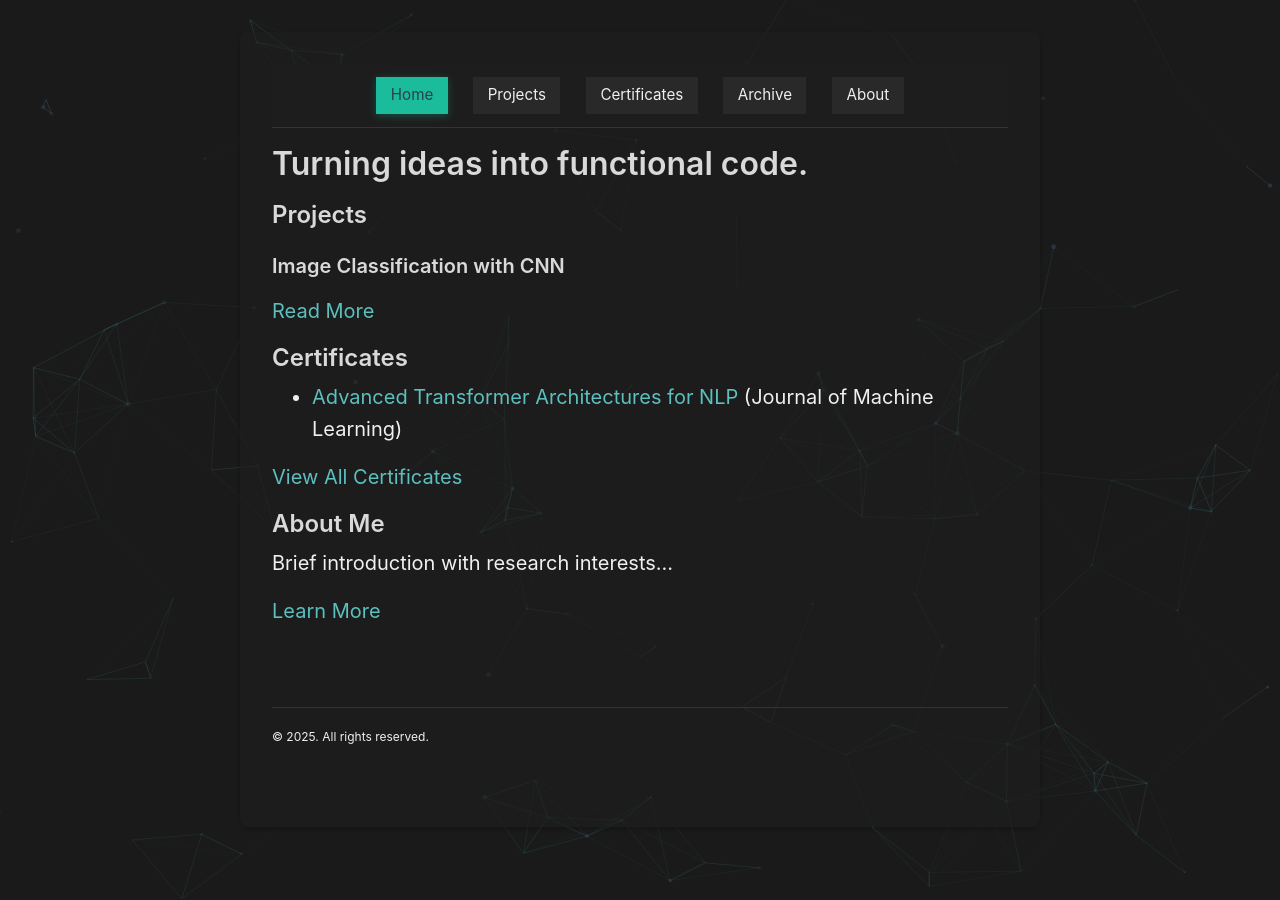
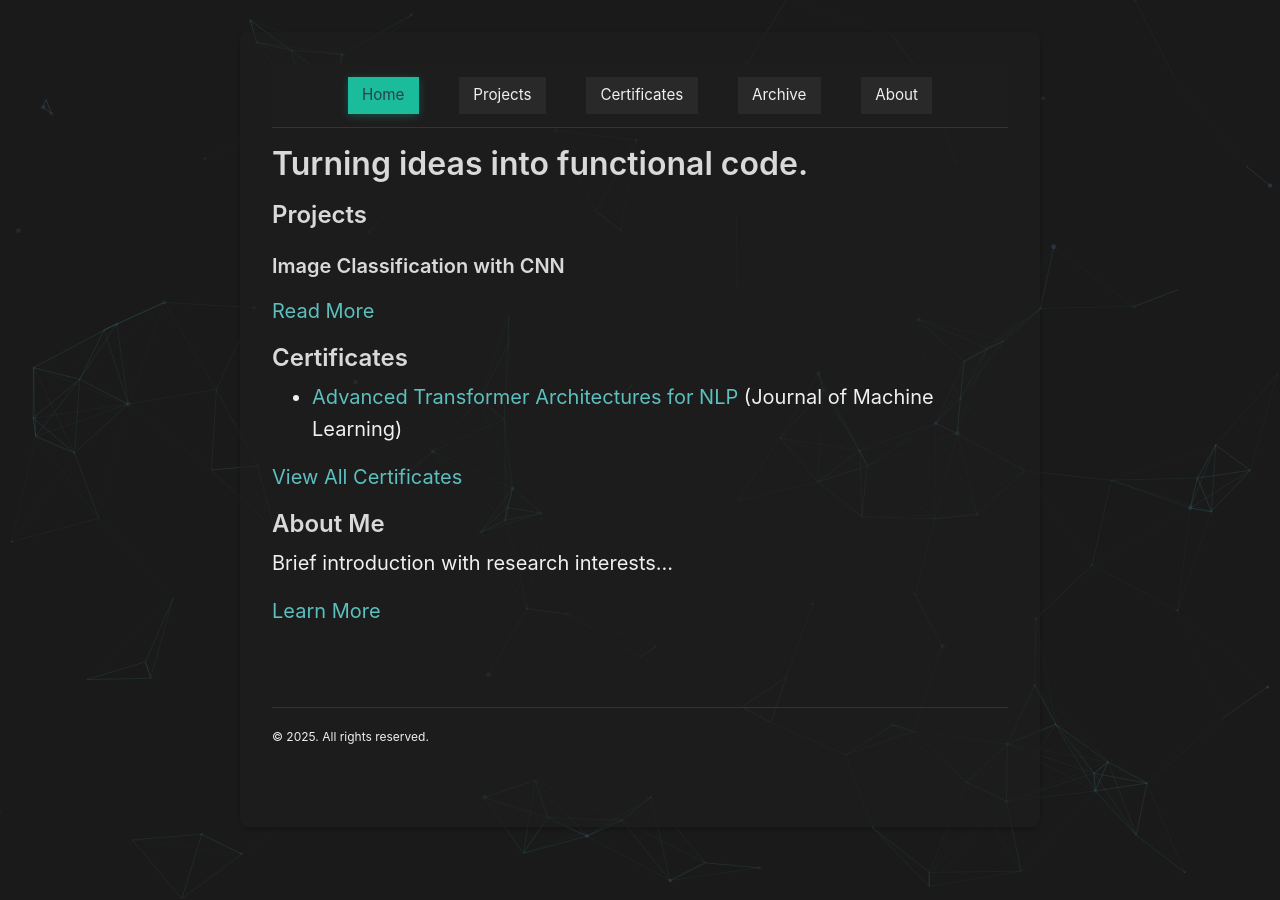
Before and after one commit to Mohammad-Talaat7/Mohammad-Talaat7.github.io, a Jekyll site: the page built from index.markdown, in a window 1280 px wide. Built offline with Jekyll 4.4.1, drawn with Linux system fonts in a browser that asks for light colours; the list of posts is cut into pages by our own code.

Commit message:
fixing conflict navbar

```diff
--- a/_data/navigation.yml
+++ b/_data/navigation.yml
@@ -1,5 +1,6 @@
 - name: "Home"
   url: "/"
+  exact: true
 - name: "Projects"
   url: "/projects/"
 - name: "Certificates"
--- a/_layouts/default.html
+++ b/_layouts/default.html
@@ -74,18 +74,21 @@
     <div class="container content">
 
       <nav class="main-nav">
+        {% assign base_dir = site.baseurl | default: '' %}
         {% for item in site.data.navigation %}
-          {% assign clean_url = item.url | replace: '.html', '' %}
-          <a class="nav-item{% if page.url contains clean_url %} active{% endif %}"
-             href="{{ item.url | relative_url }}">
+          {% assign item_url = item.url | relative_url | replace: '//', '/' %}
+          {% assign page_url = page.url | replace: '//', '/' | replace: '/index.html', '/' %}
+
+          <a class="nav-item{% if page_url == item_url %} active{% endif %}"
+             href="{{ item_url }}">
             {{ item.name }}
           </a>
         {% endfor %}
       </nav>
 
-      <main>
-        {{ content }}
-      </main>
+          <main>
+            {{ content }}
+          </main>
 
       <footer class="footer">
         <small>
--- a/_sass/_layout.scss
+++ b/_sass/_layout.scss
@@ -16,7 +16,7 @@
 .main-nav {
   display: flex;
   justify-content: center;
-  gap: clamp(0.5rem, 2vw, 2rem);
+  gap: clamp(1rem, 3vw, 3rem);
   transition: gap 0.3s ease; /* Smooth gap transition */
   padding: 0.8rem 0;
   margin-bottom: 1rem;
@@ -49,7 +49,7 @@
   @media (max-width: 768px) {
     flex-direction: row !important;
     flex-wrap: wrap;
-    gap: clamp(0.3rem, 1.5vw, 1rem);
+    gap: clamp(0.8rem, 2vw, 1.5rem);
     padding: 0.5rem 1rem !important;
     justify-content: center;
 
@@ -75,6 +75,9 @@
       padding: 0.25rem 0.5rem;
       }
     }
+  }
+  @media (min-width: 1200px) {
+    gap: 2.5rem; /* Fixed large gap for big screens */
   }
 
 }
```
